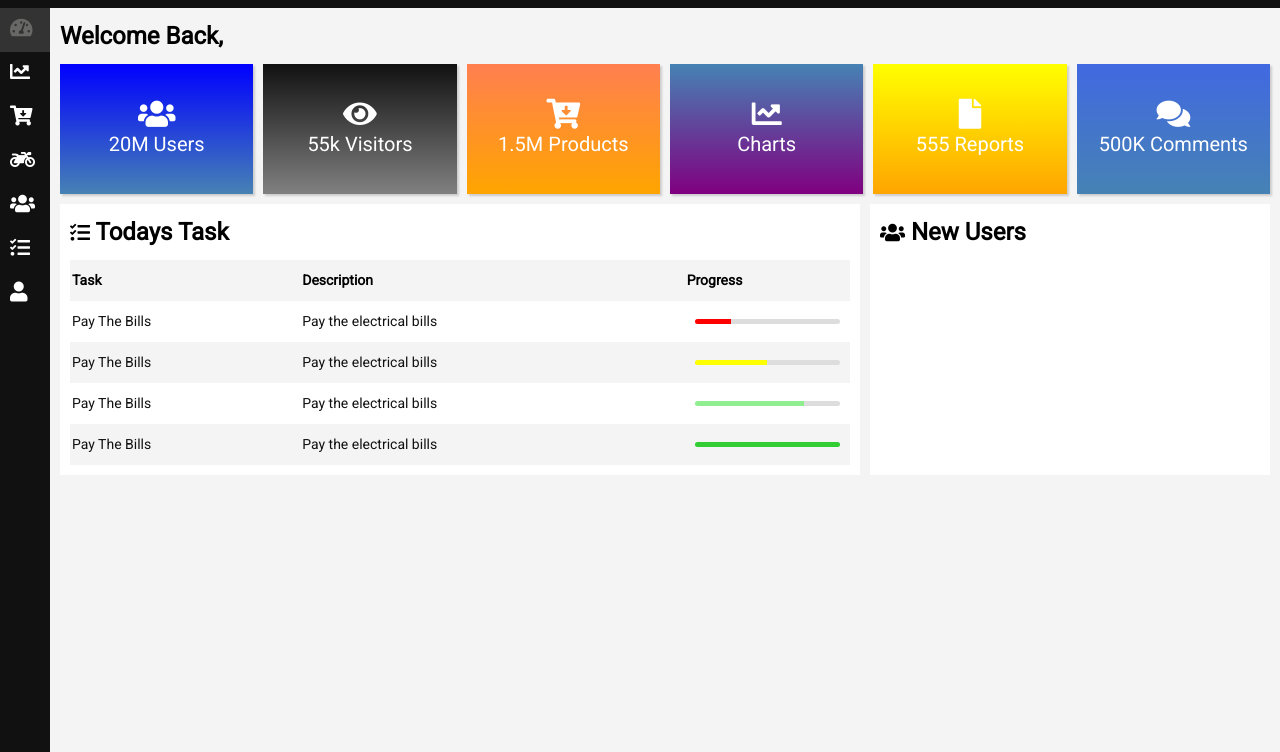
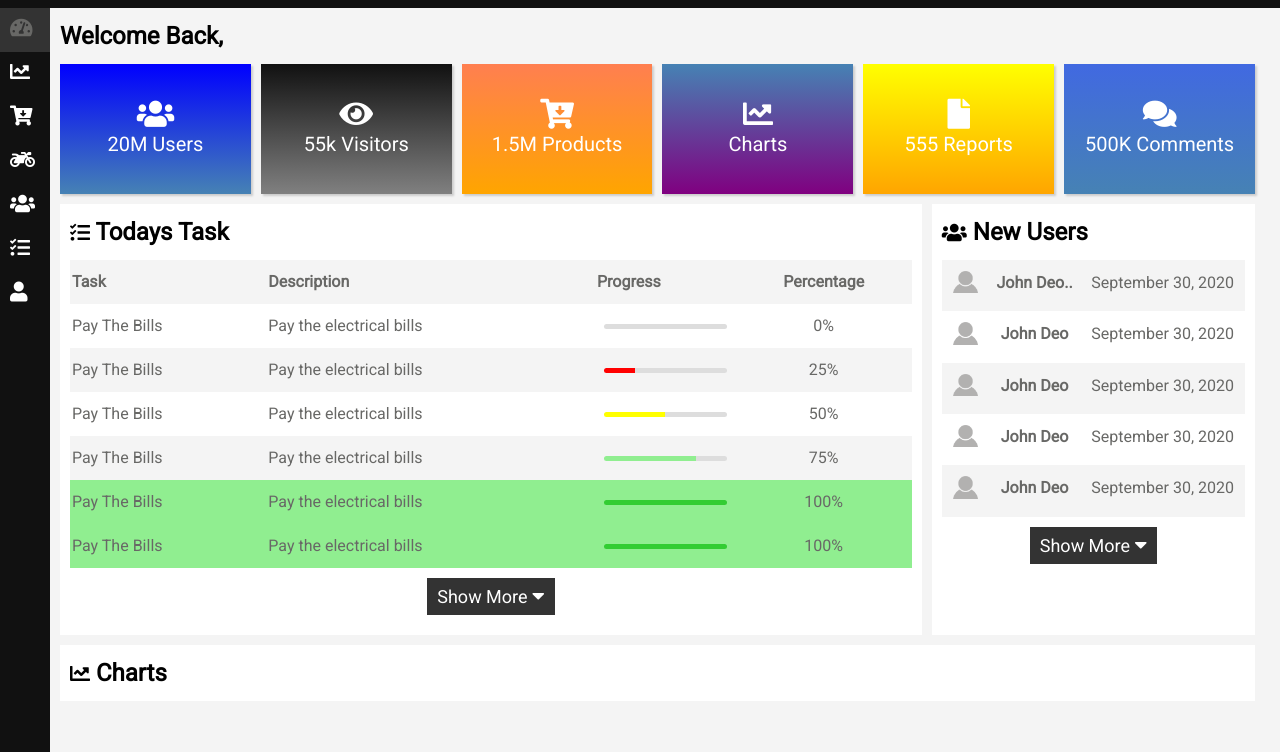
Before and after one commit to RaufAl-hassan/dashboard.github.io, a plain HTML site: page index.html in a window 1280 px wide. Shown: the part 48-800 px from the top of the page. Drawn offline with Linux system fonts and the light colour scheme.

Commit message:
changed navbar and asidebar background color to black
added bg-success style

```diff
--- a/css/app.css
+++ b/css/app.css
@@ -4,7 +4,7 @@
 }
 
 .main-main .main-main-content {
-  padding: 1rem 1rem 1rem 6rem;
+  padding: 1rem 2.5rem 1rem 6rem;
   overflow: hidden;
 }
 
@@ -31,7 +31,7 @@
 
 .task-new-users {
   display: grid;
-  grid-template-columns: 8fr 4fr;
+  grid-template-columns: 8fr 3fr;
   grid-gap: 1rem;
 }
 
@@ -57,6 +57,7 @@
 
   .main-main-animate {
     padding-left: 6rem;
+
   }
 
   .main-main .main-main-content .shop-details-content article i {
@@ -69,10 +70,7 @@
     grid-gap: 1rem;
   }
 
-  .task-new-users .new-users  {
-
-  }
+  .task-new-users .new-users {}
 }
 
-@media only screen and (max-width: 30rem) {
-}
+@media only screen and (max-width: 30rem) {}
--- a/css/utility.css
+++ b/css/utility.css
@@ -88,7 +88,7 @@ img {
   overflow: hidden;
 }
 
-.main-navbar .right-nav-item > .profile {
+.main-navbar .right-nav-item>.profile {
   /* background: var(--lightColor); */
   padding: 0.5rem 1rem;
   border-radius: 1.6rem;
@@ -102,7 +102,7 @@ img {
   display: none;
 }
 
-.main-navbar .right-nav-item li:hover > ul {
+.main-navbar .right-nav-item li:hover>ul {
   display: block;
 }
 
@@ -142,16 +142,16 @@ img {
   opacity: 1;
 }
 
-.main-aside ul li > ul {
+.main-aside ul li>ul {
   display: none;
 }
 
-.main-aside-animate ul li > ul {
+.main-aside-animate ul li>ul {
   margin-left: 1.5rem;
   display: none;
 }
 
-.main-aside ul li ul > li {
+.main-aside ul li ul>li {
   padding: 0.5rem 0;
 }
 
@@ -206,8 +206,10 @@ img {
 }
 
 .text-right {
-  float: right;
+  text-align: right;
 }
+
+
 
 .p-1 {
   padding: 1rem;
@@ -240,6 +242,17 @@ img {
   color: #fff;
 }
 
+.bg-success {
+  background: lightgreen !important;
+
+}
+
+.bg-success a {
+  /* color: #fff !important; */
+}
+
+
+
 .bg-black {
   background: linear-gradient(#111, grey) !important;
   color: #fff;
@@ -267,12 +280,11 @@ img {
   margin: 0;
   padding: 0;
   border-collapse: collapse;
-  font-size: 1.4rem;
   width: 100%;
   overflow: hidden;
 }
 
-.table thead > tr {
+.table thead>tr {
   background: var(--lightColor);
   text-align: left;
 }
@@ -296,6 +308,7 @@ img {
 
 .table td a {
   display: block;
+  color: var(--greyColor);
 }
 
 .card {
@@ -316,17 +329,49 @@ img {
 .load-25 {
   background: linear-gradient(to right, red 25%, #ddd 25%, #ddd);
 }
+
 .load-50 {
   background: linear-gradient(to right, yellow 50%, #ddd 50%, #ddd);
 }
+
 .load-75 {
   background: linear-gradient(to right, lightgreen 75%, #ddd 75%, #ddd);
 }
+
 .load-100 {
   background: linear-gradient(to right, limegreen 100%, #ddd 100%);
 }
 
-.list-group {
+.list-group .list-item {
+  padding: 1.1rem;
+}
+
+.list-stripe .list-item:hover {
+  background: #ddd !important;
+}
+
+.list-stripe .list-item:nth-child(odd) {
+  background: var(--lightColor);
+}
+
+.btn {
+  border: none;
+  font-size: 1.8rem;
+  padding: 0.5rem 1rem;
+  background: var(--lightColor);
+  display: inline-block;
+  text-align: center;
+  margin: 1rem 0.5rem;
+}
+
+.btn-black {
+  background: var(--blackColor);
+  color: var(--whiteColor);
+}
+
+.btn-dark {
+  background: #333;
+  color: var(--whiteColor);
 }
 
 .width-5 {
@@ -345,6 +390,8 @@ img {
   .d-block {
     display: block;
   }
+
+
 }
 
 @media only screen and (max-width: 30rem) {
@@ -355,4 +402,14 @@ img {
   .d-xs-none {
     display: none;
   }
+
+  .table {
+    font-size: 1.4rem;
+  }
+
+
+  .btn,
+  .btn>i {
+    font-size: 1.4rem !important;
+  }
 }
--- a/index.html
+++ b/index.html
@@ -1,15 +1,14 @@
 <!DOCTYPE html>
 <html lang="en">
+
 <head>
   <meta charset="UTF-8" />
   <meta name="viewport" content="width=device-width, initial-scale=1.0" />
   <!-- google fonts -->
-    <link
-      href="https://fonts.googleapis.com/css2?family=Roboto&family=Roboto+Mono&display=swap"
-      rel="stylesheet"
-    />
+  <link href="https://fonts.googleapis.com/css2?family=Roboto&family=Roboto+Mono&display=swap" rel="stylesheet" />
+  <!-- font-awesome -->
+  <link rel="stylesheet" href="./css/all.min.css" />
   <!-- custom css -->
-    <link rel="stylesheet" href="./css/all.min.css" />
   <link rel="stylesheet" href="./css/utility.css" />
   <link rel="stylesheet" href="./css/app.css" />
   <title>Dashboard | welcome</title>
@@ -19,9 +18,7 @@
   <!-- header -->
   <header class="main-header">
     <!-- left nav-item-->
-      <nav
-        class="main-navbar d-flex justify-content-between align-items-center px-1"
-      >
+    <nav class="main-navbar d-flex justify-content-between align-items-center px-1">
       <div class="left-nav-item d-flex align-items-center">
         <i class="fa fa-bars hamburger-icon text-grey"></i>
         <h2 class="p-1">
@@ -33,12 +30,9 @@
       <ul class="d-flex right-nav-item align-items-center">
         <li title="message">
           <div class="text-grey">
-              <span
-                ><i class="fa fa-envelope"
-                  ><span
-                    class="message d-flex align-items-center justify-content-center"
-                  ></span></i></span
-              ><span class="d-sm-none">Message</span>
+            <span><i class="fa fa-envelope"><span
+                  class="message d-flex align-items-center justify-content-center"></span></i></span><span
+              class="d-sm-none">Message</span>
           </div>
           <ul class="p-1">
             <li><i class="fa fa-user"></i> New Order</li>
@@ -51,8 +45,7 @@
           <i class="fa fa-cog"></i><span class="d-sm-none">Settings</span>
         </li>
         <li title="profile" class="profile text-grey">
-            <i class="fa fa-user"></i
-            ><span class="d-sm-none"> Abdul Rauf Alhassan</span>
+          <i class="fa fa-user"></i><span class="d-sm-none"> Abdul Rauf Alhassan</span>
           <i class="fa fa-chevron-down"></i>
           <ul class="p-1">
             <li class="d-block d-lg-none">
@@ -78,20 +71,15 @@
   <aside class="main-aside">
     <ul>
       <li class="active" title="Dashboard">
-          <a href=""
-            ><i class="fa fa-tachometer-alt"></i>
-            <span>Dashboard <i class="fa fa-chevron-right"></i></span
-          ></a>
+        <a href=""><i class="fa fa-tachometer-alt"></i>
+          <span>Dashboard <i class="fa fa-chevron-right"></i></span></a>
       </li>
       <li title="Charts">
-          <a href=""
-            ><i class="fa fa-chart-line"></i>
-            <span> Charts <i class="fa fa-chevron-right"></i></span
-          ></a>
+        <a href=""><i class="fa fa-chart-line"></i>
+          <span> Charts <i class="fa fa-chevron-right"></i></span></a>
       </li>
       <li class="aside-sub-links-wrapper" title="Product">
-          <i class="fa fa-cart-arrow-down"></i
-          ><span>Products <i class="fa fa-chevron-down"></i></span>
+        <i class="fa fa-cart-arrow-down"></i><span>Products <i class="fa fa-chevron-down"></i></span>
         <ul class="aside-sub-links">
           <li>
             <a href=""><i class="fa fa-caret-right"></i> View Product</a>
@@ -151,10 +139,8 @@
         </ul>
       </li>
       <li title="Profile">
-          <a href=""
-            ><i class="fa fa-user"></i>
-            <span>Profile <i class="fa fa-chevron-right"></i></span
-          ></a>
+        <a href=""><i class="fa fa-user"></i>
+          <span>Profile <i class="fa fa-chevron-right"></i></span></a>
       </li>
     </ul>
   </aside>
@@ -167,50 +153,38 @@
         <h2 class="mb-1">Welcome Back,</h2>
         <div class="shop-details-content">
           <a href="" class="card bg-blue">
-              <article
-                class="text-center p-1 d-flex d-column align-items-center justify-content-center"
-              >
+            <article class="text-center p-1 d-flex d-column align-items-center justify-content-center">
               <i class="fa fa-users"></i>
               <div>20M Users</div>
             </article>
           </a>
           <a href="" class="card bg-black">
-              <article
-                class="text-center p-1 d-flex d-column align-items-center justify-content-center"
-              >
+            <article class="text-center p-1 d-flex d-column align-items-center justify-content-center">
               <i class="fa fa-eye"></i>
               <div>55k Visitors</div>
             </article>
           </a>
           <a href="" class="card bg-orange">
-              <article
-                class="text-center p-1 d-flex d-column align-items-center justify-content-center"
-              >
+            <article class="text-center p-1 d-flex d-column align-items-center justify-content-center">
               <i class="fa fa-cart-arrow-down"></i>
               <div>1.5M Products</div>
             </article>
           </a>
           <a href="" class="card bg-purple">
-              <article
-                class="text-center p-1 d-flex d-column align-items-center justify-content-center"
-              >
+            <article class="text-center p-1 d-flex d-column align-items-center justify-content-center">
               <i class="fa fa-chart-line"></i>
               <div>Charts</div>
             </article>
           </a>
 
           <a href="" class="card bg-indigo">
-              <article
-                class="text-center p-1 d-flex d-column align-items-center justify-content-center"
-              >
+            <article class="text-center p-1 d-flex d-column align-items-center justify-content-center">
               <i class="fa fa-file"></i>
               <div>555 Reports</div>
             </article>
           </a>
           <a href="" class="card bg-steelbue">
-              <article
-                class="text-center p-1 d-flex d-column align-items-center justify-content-center"
-              >
+            <article class="text-center p-1 d-flex d-column align-items-center justify-content-center">
               <i class="fa fa-comments"></i>
               <div>500K Comments</div>
             </article>
@@ -222,22 +196,30 @@
       <div class="task-new-users mb-1">
         <section class="task card p-1">
           <h2 class="mb-1"><i class="fa fa-tasks fa-2x"></i> Todays Task</h2>
-            <table class="table p-1">
-              <thead>
+          <table class="table p-1 text-grey">
+            <thead class="text-grey">
               <tr>
                 <th>Task</th>
                 <th class="d-xs-none">Description</th>
                 <th>Progress</th>
+                <th class="d-sm-none text-center">Percentage</th>
               </tr>
             </thead>
-              <tbody>
+            <tbody class="text-grey">
               <tr>
                 <td><a href="">Pay The Bills</a></td>
                 <td class="d-xs-none">
                   <a href="">Pay the electrical bills</a>
                 </td>
                 <td>
-                    <a href=""><div class="progress load-25"></div></a>
+                  <a href="">
+                    <div class="progress"></div>
+                  </a>
+                </td>
+                <td class="d-sm-none text-center">
+                  <a href="">
+                    0%
+                  </a>
                 </td>
               </tr>
               <tr>
@@ -246,7 +228,14 @@
                   <a href="">Pay the electrical bills</a>
                 </td>
                 <td>
-                    <a href=""><div class="progress load-50"></div></a>
+                  <a href="">
+                    <div class="progress load-25"></div>
+                  </a>
+                </td>
+                <td class="d-sm-none text-center">
+                  <a href="">
+                    25%
+                  </a>
                 </td>
               </tr>
               <tr>
@@ -255,7 +244,14 @@
                   <a href="">Pay the electrical bills</a>
                 </td>
                 <td>
-                    <a href=""><div class="progress load-75"></div></a>
+                  <a href="">
+                    <div class="progress load-50"></div>
+                  </a>
+                </td>
+                <td class="d-sm-none text-center">
+                  <a href="">
+                    50%
+                  </a>
                 </td>
               </tr>
               <tr>
@@ -264,20 +260,127 @@
                   <a href="">Pay the electrical bills</a>
                 </td>
                 <td>
-                    <a href=""><div class="progress load-100"></div></a>
+                  <a href="">
+                    <div class="progress load-75"></div>
+                  </a>
+                </td>
+                <td class="d-sm-none text-center">
+                  <a href="">
+                    75%
+                  </a>
+                </td>
+              </tr>
+              <tr class="bg-success">
+                <td><a href="">Pay The Bills</a></td>
+                <td class="d-xs-none">
+                  <a href="">Pay the electrical bills</a>
+                </td>
+                <td>
+                  <a href="">
+                    <div class="progress load-100"></div>
+                  </a>
+                </td>
+                <td class="d-sm-none text-center">
+                  <a href="">
+                    100%
+                  </a>
+                </td>
+              </tr>
+              <tr class="bg-success">
+                <td><a href="">Pay The Bills</a></td>
+                <td class="d-xs-none">
+                  <a href="">Pay the electrical bills</a>
+                </td>
+                <td>
+                  <a href="">
+                    <div class="progress load-100"></div>
+                  </a>
+                </td>
+                <td class="d-sm-none text-center">
+                  <a href="">
+                    100%
+                  </a>
                 </td>
               </tr>
             </tbody>
           </table>
+          <div class="text-center">
+            <a href="" class="btn btn-dark">Show More <i class="fa fa-caret-down"></i></a>
+          </div>
         </section>
         <section class="new-users card p-1">
           <h2 class="mb-1"><i class="fa fa-users"></i> New Users</h2>
-            <ul class="list-group"></ul>
+          <ul class="list-group list-stripe">
+            <li class="list-item">
+              <a href="" class="d-flex justify-content-between text-grey">
+                <div class="width-5">
+                  <img src="./img/profile.png" alt="" />
+                </div>
+                <h4>John Deo..</h4>
+                <span class="date">September 30, 2020</span>
+              </a>
+            </li>
+            <li class="list-item">
+              <a href="" class="d-flex justify-content-between text-grey">
+                <div class="width-5">
+                  <img src="./img/profile.png" alt="" />
+                </div>
+                <h4>John Deo</h4>
+                <span class="date">September 30, 2020</span>
+              </a>
+            </li>
+            <li class="list-item">
+              <a href="" class="d-flex justify-content-between text-grey">
+                <div class="width-5">
+                  <img src="./img/profile.png" alt="" />
+                </div>
+                <h4>John Deo</h4>
+                <span class="date">September 30, 2020</span>
+              </a>
+            </li>
+            <li class="list-item">
+              <a href="" class="d-flex justify-content-between text-grey">
+                <div class="width-5">
+                  <img src="./img/profile.png" alt="" />
+                </div>
+                <h4>John Deo</h4>
+                <span class="date">September 30, 2020</span>
+              </a>
+            </li>
+            <li class="list-item">
+              <a href="" class="d-flex justify-content-between text-grey">
+                <div class="width-5">
+                  <img src="./img/profile.png" alt="" />
+                </div>
+                <h4>John Deo</h4>
+                <span class="date">September 30, 2020</span>
+              </a>
+            </li>
+          </ul>
+          <div class="text-center">
+            <a href="" class="btn btn-dark">Show More <i class="fa fa-caret-down"></i></a>
+          </div>
         </section>
       </div>
       <!-- end task new user section -->
       <!--chart-->
-        <section></section>
+      <section class="card p-1 chart">
+        <h2><i class="fa fa-chart-line"></i> Charts</h2>
+        <div class="charts wrapper">
+          <!-- orders -->
+          <article></article>
+          <!-- end orders -->
+          <!-- visitors -->
+          <article></article>
+          <!-- end visitors -->
+          <!-- users -->
+          <article></article>
+          <!-- end users -->
+          <!-- sales -->
+          <article></article>
+          <!-- end sales -->
+        </div>
+      </section>
       <!-- end chart -->
     </div>
   </main>
@@ -287,4 +390,5 @@
   <script src="./js/utility.js"></script>
   <script src="./js/app.js"></script>
 </body>
+
 </html>
```
Lines whose indentation alone changed are shown as unchanged.
